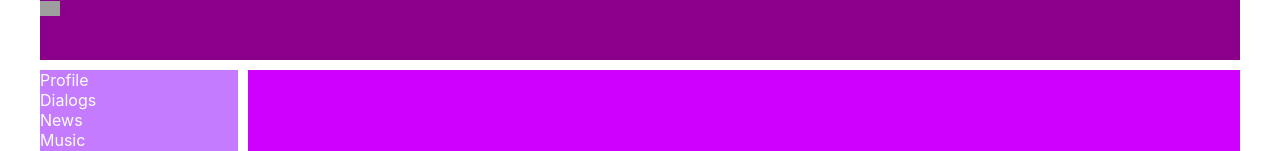
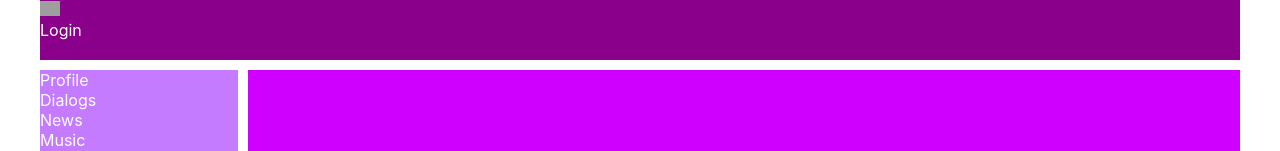
Before and after one commit to itsmeshusha/sn-ver.2, a React (Create React App) app: page / in a window 1280 px wide. Shown: the top 151 px of the page. Built offline with nearby package versions, Linux system fonts and the light colour scheme; no server answers; grey boxes are pictures that could not be loaded.

Commit message:
Add me request

```diff
--- a/src/api/api.ts
+++ b/src/api/api.ts
@@ -19,3 +19,9 @@ export const profileAPI = {
         return instance.get(`profile/${userId}`)
     }
 }
+
+export const authAPI = {
+    authMe() {
+        return instance.get(`auth/me`)
+    }
+}
--- a/src/components/Header/Header.module.css
+++ b/src/components/Header/Header.module.css
@@ -5,3 +5,10 @@
 .header img {
     width: 20px;
 }
+.loginBlock {
+    display: flex;
+}
+.loginBlock a{
+    text-decoration: none;
+    color: white
+}
--- a/src/components/Header/Header.tsx
+++ b/src/components/Header/Header.tsx
@@ -1,9 +1,26 @@
-import React from "react";
+import React, {useEffect} from "react";
 import s from "./Header.module.css"
+import {NavLink} from "react-router-dom";
+import {useDispatch, useSelector} from "react-redux";
+import {AppRootStateType} from "../../state/store";
+import {getAuthUserDataTC} from "../../state/authReducer";
 
 const Header = () => {
+    const isAuth = useSelector<AppRootStateType, boolean>(state => state.auth.isAuth)
+    const login = useSelector<AppRootStateType, string>(state => state.auth.login)
+    const dispatch = useDispatch()
+
+    useEffect(() => {
+        dispatch(getAuthUserDataTC())
+    }, [])
+
+
+    console.log(login)
     return <header className={s.header}>
         <img src={'https://i.pinimg.com/originals/33/b8/69/33b869f90619e81763dbf1fccc896d8d.jpg'} />
+        <div className={s.loginBlock}>
+            {isAuth ? login : <NavLink to={'login'}>Login</NavLink>}
+        </div>
     </header>
 }
 
--- a/src/state/authReducer.ts
+++ b/src/state/authReducer.ts
@@ -1,13 +1,18 @@
+import {Dispatch} from "redux";
+import {authAPI} from "../api/api";
+
 type InitialStateType = {
     userId: string
     email: string
     login: string
+    isAuth: boolean
 }
 type ActionType = ReturnType<typeof setUserDataAC>
 let initialState = {
     userId: '',
     email: '',
-    login: ''
+    login: '',
+    isAuth: false
 };
 const SET_USER_DATA = 'SET_USER_DATA'
 
@@ -16,7 +21,8 @@ export const authReducer = (state: InitialStateType = initialState, action: Acti
         case SET_USER_DATA: {
             return {
                 ...state,
-                ...action.data
+                ...action.data,
+                isAuth: true
             }
         }
         default: return state
@@ -24,3 +30,12 @@ export const authReducer = (state: InitialStateType = initialState, action: Acti
 }
 
 export const setUserDataAC = (userId: string, email: string, login: string) => ({type: SET_USER_DATA, data: {userId, email, login}} as const)
+
+export const getAuthUserDataTC = () => (dispatch: Dispatch) => {
+    return authAPI.authMe().then(res => {
+        if(res.data.resultCode === 0) {
+            let {id, email, login} = res.data.data
+            dispatch(setUserDataAC(id, email, login));
+        }
+    })
+}
```
Also changed, not shown: 1 other file (tests, documents, lock files or other folders).
